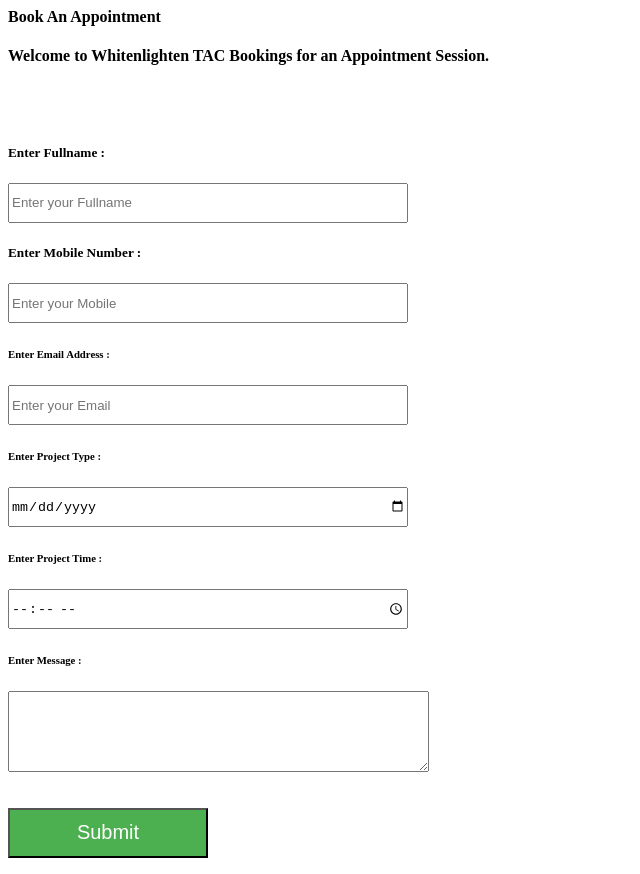
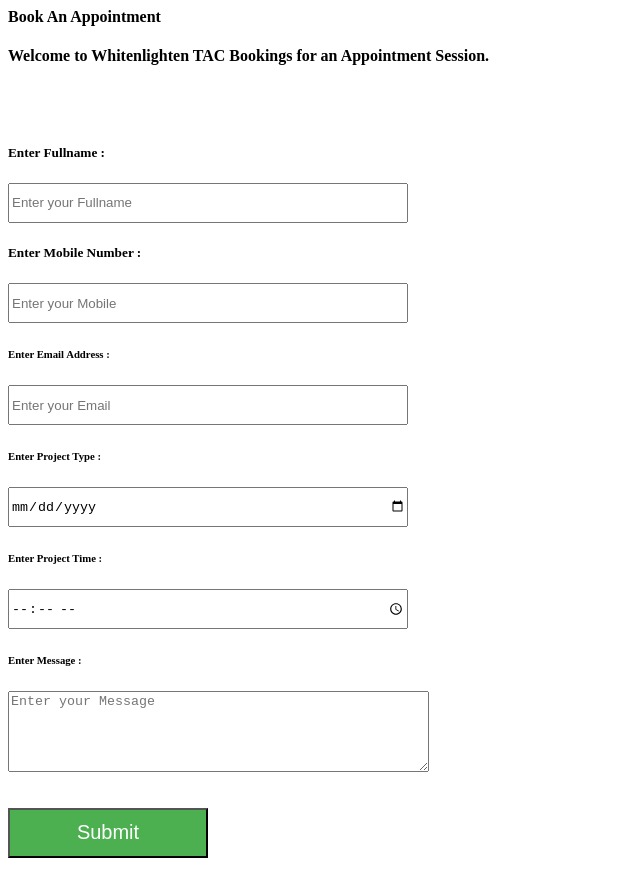
Before and after one commit to ax242001/ContactForm, a plain HTML site: page index.html in a window 1280 px wide. Shown: the whole page, without its empty margins (0-640 px from the left). Drawn offline with Linux system fonts and the light colour scheme.

Commit message:
Update index.html

```diff
--- a/index.html
+++ b/index.html
@@ -20,7 +20,7 @@
   <input type="time" style="height: 40px; width: 400px;" id="eventtime" name="your-eventtime" value="">
 <br>
  <label for="Message"><h6>Enter Message :</h6></label>
-   <textarea id="Message" rows="5" cols="50"></textarea>
+   <textarea id="Message" rows="5" cols="50" placeholder="Enter your Message"></textarea>
 <br>
 <br><br>
   <input type="submit" value="Submit" style="background-color: #4CAF50; color: white; width: 200px; height: 50px; font-size: 20px;">
```
